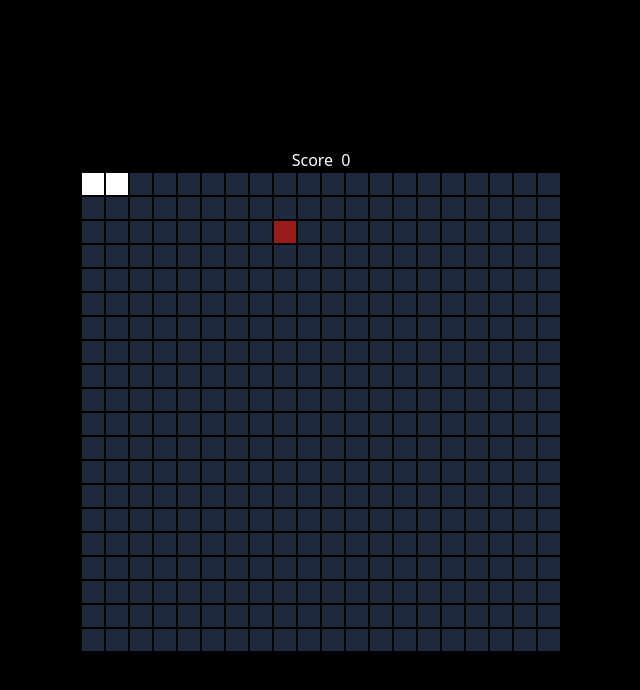
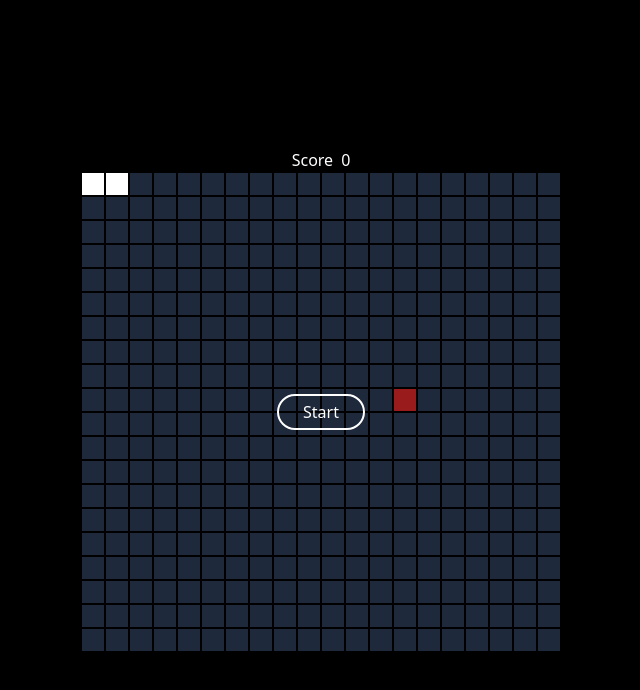
Before and after one commit to peipeix2/Hungry-Snakey, a React (Vite) app: page / in a window 1280 px wide. Shown: the top 690 px of the page, without its empty margins (319-959 px from the left). Built offline with nearby package versions, Linux system fonts and the light colour scheme.

Commit message:
Add status map to allow user to start the game and restart when the game is over

```diff
--- a/src/App.jsx
+++ b/src/App.jsx
@@ -1,6 +1,7 @@
 import { useEffect, useState } from 'react'
 import { TOTAL_BOARD_SIZE, INITIAL_SNAKE_POSITION } from './utils'
 import Score from './components/Score'
+import StatusMap from './components/StatusMap'
 
 function generateCellStyle(isSnake, isFood) {
   let cellStyle = 'h-6 w-6 border border-black '
@@ -16,12 +17,17 @@ function App() {
     y: Math.floor(Math.random() * TOTAL_BOARD_SIZE),
   })
   const [score, setScore] = useState(0)
-  const [direction, setDirection] = useState('UP')
+  const [direction, setDirection] = useState('RIGHT')
+  const [isGameStart, setIsGameStart] = useState(false)
+  const [isGameOver, setIsGameOver] = useState(false)
 
   useEffect(() => {
-    const interval = setInterval(() => updatePosition(direction), 300)
+    const interval = setInterval(() => {
+      if (!isGameStart) return
+      updatePosition(direction)
+    }, 300)
     return () => clearInterval(interval)
-  }, [snake])
+  }, [snake, isGameStart])
 
   useEffect(() => {
     window.addEventListener('keydown', updateDirection)
@@ -52,6 +58,8 @@ function App() {
       .some((item) => item.x === snake[0].x && item.y === snake[0].y)
 
     if (isCollidedWithGrid || isHitItself) {
+      setIsGameOver(true)
+      setIsGameStart(false)
       return resetGame()
     }
 
@@ -119,14 +127,23 @@ function App() {
     setSnake(INITIAL_SNAKE_POSITION)
     setScore(0)
     renderFood()
-    setDirection('UP')
+    setDirection('RIGHT')
+  }
+
+  function startGame() {
+    setIsGameStart(true)
   }
 
   return (
     <div className="container flex h-screen w-screen max-w-full flex-col items-center justify-center bg-black">
       <Score score={score} />
-      <div className="board grid-cols-20 grid-rows-20 grid">
+      <div className="board grid-cols-20 grid-rows-20 relative grid">
         {renderBoard(TOTAL_BOARD_SIZE)}
+        <StatusMap
+          isGameStart={isGameStart}
+          isGameOver={isGameOver}
+          startGame={startGame}
+        />
       </div>
     </div>
   )
--- /dev/null
+++ b/src/components/StatusMap.jsx
@@ -0,0 +1,21 @@
+function StatusMap({ isGameStart, isGameOver, startGame }) {
+  return (
+    <>
+      {!isGameStart && (
+        <div className="mask absolute flex h-full w-full flex-col items-center justify-center gap-4 bg-opacity-50">
+          {isGameOver && (
+            <p className="text-2xl font-bold text-white">Game Over</p>
+          )}
+          <button
+            className="start-button cursor-pointer rounded-3xl border-2 border-white px-6 py-1 text-white hover:bg-white hover:text-black"
+            onClick={startGame}
+          >
+            {isGameOver ? 'Play again' : 'Start'}
+          </button>
+        </div>
+      )}
+    </>
+  )
+}
+
+export default StatusMap
```
